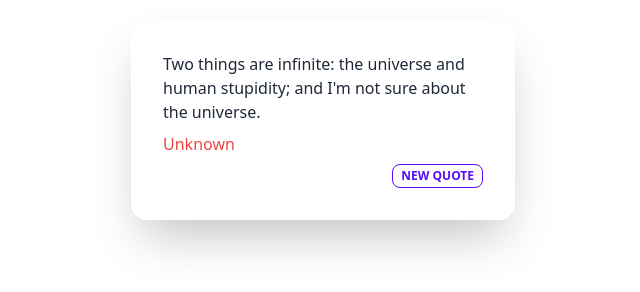
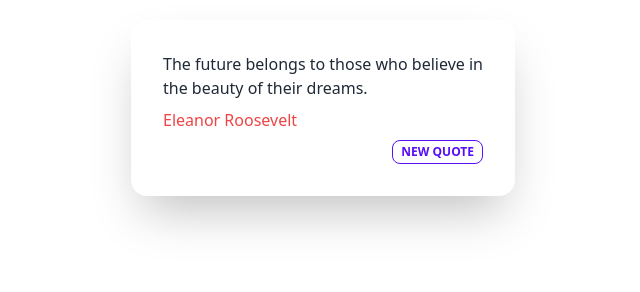
Before and after one commit to shamimraza/dom-element-conceptual-1, a plain HTML site: page quote.html in a window 1280 px wide. Both pictures are taken after a click on the button "NEW QUOTE". Shown: the part 64-356 px from the top of the page, without its empty margins (317-957 px from the left). Drawn offline with nearby package versions, Linux system fonts and the light colour scheme.

Commit message:
first commit

```diff
--- a/quote.js
+++ b/quote.js
@@ -0,0 +1,55 @@
+const quotes = [
+    {
+        quote: "The only way to do great work is to love what you do.",
+        person: "Steve Jobs"
+    },
+    {
+        quote: "In three words I can sum up everything I've learned about life: it goes on.",
+        person: "Robert Frost"
+    },
+    {
+        quote: "Success is not final, failure is not fatal: It is the courage to continue that counts.",
+        person: "Winston Churchill"
+    },
+    {
+        quote: "The greatest glory in living lies not in never falling, but in rising every time we fall.",
+        person: "Nelson Mandela"
+    },
+    {
+        quote: "Life is really simple, but we insist on making it complicated.",
+        person: "Confucius"
+    },
+    {
+        quote: "The future belongs to those who believe in the beauty of their dreams.",
+        person: "Eleanor Roosevelt"
+    },
+    {
+        quote: "In the end, we will remember not the words of our enemies, but the silence of our friends.",
+        person: "Martin Luther King Jr."
+    },
+    {
+        quote: "To be yourself in a world that is constantly trying to make you something else is the greatest accomplishment.",
+        person: "Ralph Waldo Emerson"
+    },
+    {
+        quote: "The only limit to our realization of tomorrow will be our doubts of today.",
+        person: "Franklin D. Roosevelt"
+    },
+    {
+        quote: "You miss 100% of the shots you don't take.",
+        person: "Wayne Gretzky"
+    }
+];
+
+
+document.querySelector("#quote").addEventListener('click', function () {
+    const p = document.getElementById("quote-p")
+    const name = document.getElementById("name")
+    const randomQuote = Math.floor(Math.random() * quotes.length);
+    // p.innerText = quotes[randomQuote].quote;
+    // name.innerText = quotes[randomQuote].person;
+    const quotes1 = quotes[randomQuote];
+    p.innerText = quotes1.quote;
+    const quotes2 = quotes[randomQuote];
+    name.innerText= quotes2.person;
+});
```
Also changed, not shown: quote.html (+2 -1 lines).
